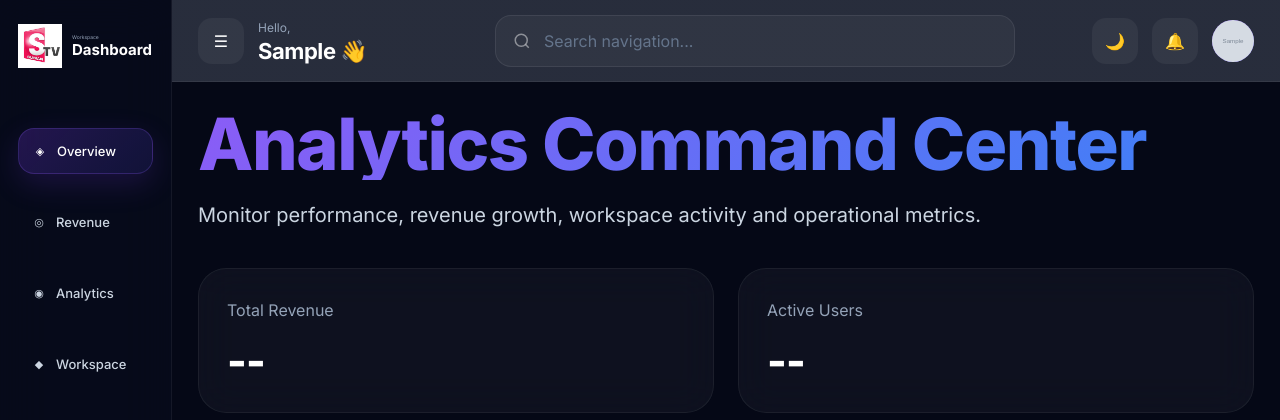
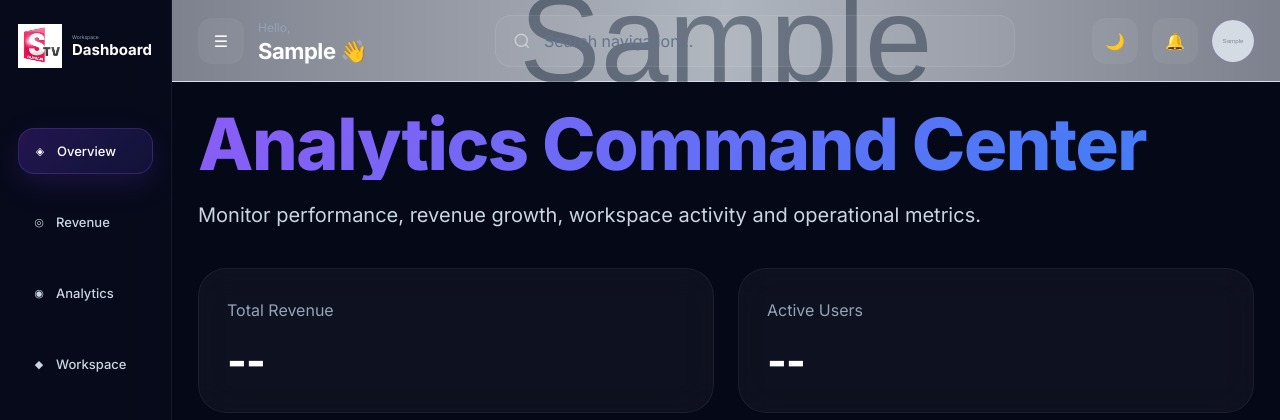
Before and after one commit to Suresh-7799/Sumantv_Revenue, a Flask app: page /dashboard in a window 1280 px wide. Shown: the top 420 px of the page. Run offline with Flask 3, Linux system fonts and the light colour scheme; a user stored in the database is signed in; tables that the repository leaves empty hold one stand-in row (values such as "Sample post"); grey boxes marked "Sample" are stand-in pictures.

Commit message:
Updated all project files

```diff
--- a/static/css/components.css
+++ b/static/css/components.css
@@ -260,7 +260,10 @@ td{
 ========================= */
 
 .profile-dropdown-wrapper{
+
     position:relative;
+
+    z-index:99999;
 }
 
 .profile-trigger{
@@ -331,6 +334,8 @@ td{
 
     position:absolute;
 
+    z-index:99999;
+
     top:115%;
 
     right:0;
@@ -359,8 +364,6 @@ td{
 
     box-shadow:
     0 24px 80px rgba(0,0,0,.42);
-
-    z-index:999;
 
     opacity:0;
 
@@ -710,7 +713,7 @@ td{
 
     position:relative;
 
-    overflow:hidden;
+    overflow:visible;
 
     background-size:cover;
 
@@ -718,7 +721,7 @@ td{
 
     background-repeat:no-repeat;
 
-    background:none
+    background:none;
 }
 
 .app-topbar::before{
@@ -729,9 +732,17 @@ td{
 
     inset:0;
 
-    display:none;
+    background:
+    linear-gradient(
+        90deg,
+        rgba(2,6,23,.42),
+        rgba(2,6,23,.18),
+        rgba(2,6,23,.42)
+    );
 
     z-index:0;
+
+    pointer-events:none;
 }
 
 .app-topbar > *{
--- a/templates/components/topbar.html
+++ b/templates/components/topbar.html
@@ -4,12 +4,9 @@ class="app-topbar"
 {% if current_user.banner_image %}
 
 style="
-background-image:
-linear-gradient(
-rgba(2,6,23,.82),
-rgba(2,6,23,.82)
-),
-url('{{ current_user.banner_image }}');
+background:
+url('{{ current_user.banner_image }}')
+center/cover no-repeat;
 "
 
 {% endif %}
```
